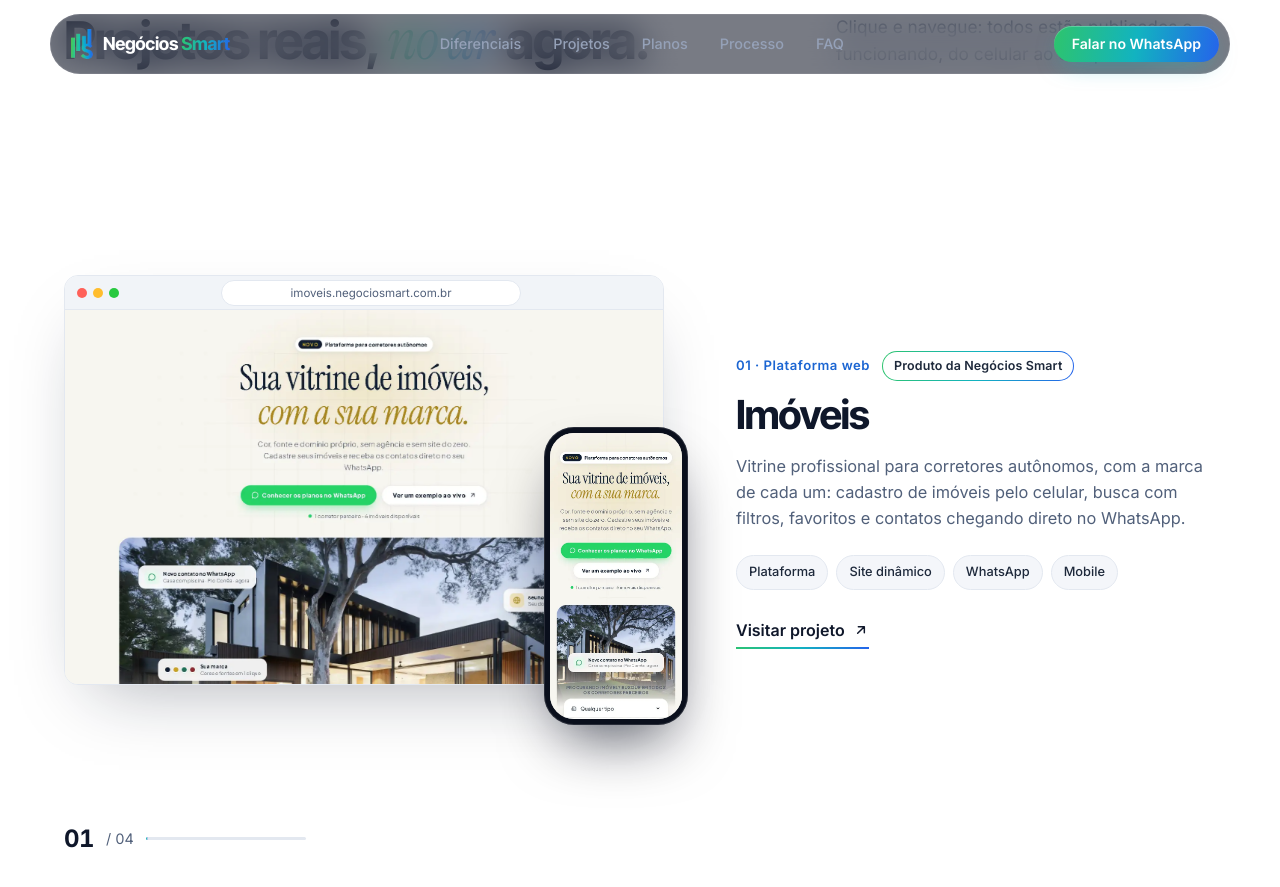
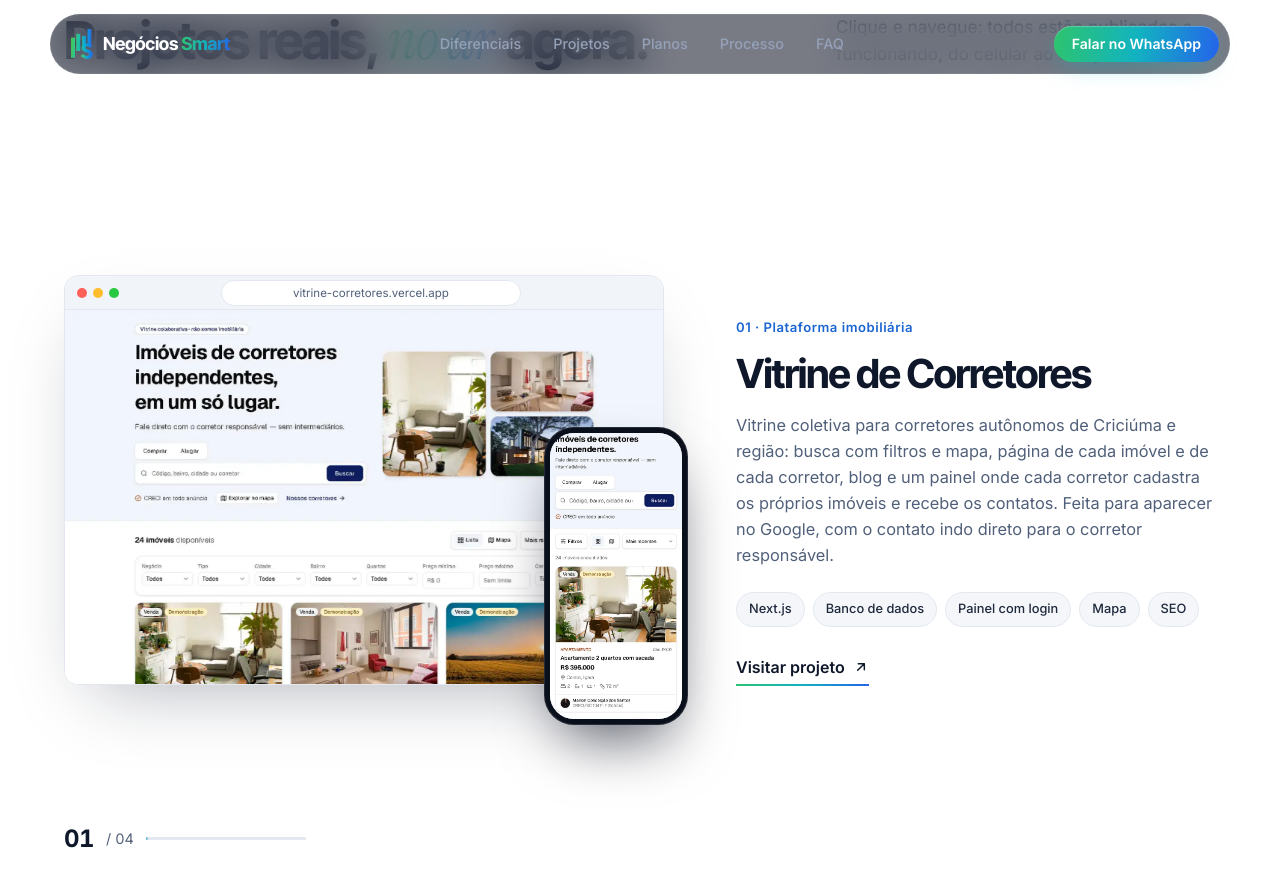
Before and after one commit to gabrielmilano/Sitesnegociosmart, a Jekyll site: the page built from index.html, in a window 1280 px wide and 900 px high, scrolled down 2835 px. Shown: the top 887 px of the window. Built offline with Jekyll 4.4.1, drawn with Linux system fonts in a browser that asks for light colours; nearby versions of some CDN libraries; some of the changed text lies outside the part shown.

Commit message:
Portfólio e topo: Vitrine de Corretores no lugar do Imóveis
Projeto 01 passa a ser a Vitrine de Corretores (plataforma imobiliária com
filtros, mapa, páginas de imóvel e corretor, blog e painel). O topo do site
também mostra a Vitrine. Imóveis segue no rodapé, em Produtos.

Co-Authored-By: Claude Opus 5.5 <noreply@anthropic.com>

```diff
--- a/index.html
+++ b/index.html
@@ -2,7 +2,7 @@
 layout: base
 title: "Criação de Sites em Criciúma | Sites que Vendem | Negócios Smart"
 description: "Criação de sites, landing pages e Google Meu Negócio em Criciúma e região. Atendimento presencial e site pronto para aparecer no Google e receber clientes no WhatsApp."
-preload_image: /assets/cases/imoveis.webp
+preload_image: /assets/cases/vitrine.webp
 schemas: [empresa]
 sitemap: true
 last_modified_at: 2026-10-05
@@ -50,12 +50,12 @@ last_modified_at: 2026-10-05
                 </div>
 
                 <div class="hero__visual">
-                    <div class="browser browser--dark hero__browser" data-rolagem="/assets/cases/rolagem/imoveis-desktop.webp">
+                    <div class="browser browser--dark hero__browser" data-rolagem="/assets/cases/rolagem/vitrine-desktop.webp">
                         <div class="browser__bar" aria-hidden="true">
                             <i></i><i></i><i></i>
-                            <span class="browser__url">imoveis.negociosmart.com.br</span>
+                            <span class="browser__url">vitrine-corretores.vercel.app</span>
                         </div>
-                        <img src="assets/cases/imoveis.webp" srcset="/assets/cases/imoveis-800.webp 800w, /assets/cases/imoveis.webp 1600w" sizes="(max-width: 1080px) calc(100vw - 48px), 660px" width="1600" height="1000" alt="Plataforma Imóveis, produto da Negócios Smart, aberta no computador" fetchpriority="high">
+                        <img src="assets/cases/vitrine.webp" srcset="/assets/cases/vitrine-800.webp 800w, /assets/cases/vitrine.webp 1600w" sizes="(max-width: 1080px) calc(100vw - 48px), 660px" width="1600" height="1000" alt="Vitrine de Corretores aberta no computador" fetchpriority="high">
                     </div>
                     <div class="phone hero__phone" data-rolagem="/assets/cases/rolagem/financeiro-celular.webp">
                         <img src="assets/cases/financeiro-mobile.webp" srcset="/assets/cases/financeiro-mobile-260.webp 260w, /assets/cases/financeiro-mobile.webp 520w" sizes="(max-width: 600px) 32vw, 180px" width="520" height="1125" alt="Aplicativo Financeiro aberto no celular">
@@ -191,24 +191,21 @@ last_modified_at: 2026-10-05
                 <div class="cases">
                     <div class="cases__progresso" aria-hidden="true"><b class="cases__num">01</b><span>/ 04</span><i class="cases__barra"><i></i></i></div>
                     <article class="case" data-reveal>
-                        <a class="case__media" data-desk="/assets/cases/rolagem/imoveis-desktop.webp" data-cel="/assets/cases/rolagem/imoveis-celular.webp" href="https://imoveis.negociosmart.com.br/" target="_blank" rel="noopener" aria-label="Abrir o site Imóveis">
+                        <a class="case__media" data-desk="/assets/cases/rolagem/vitrine-desktop.webp" data-cel="/assets/cases/rolagem/vitrine-celular.webp" href="https://vitrine-corretores.vercel.app/" target="_blank" rel="noopener" aria-label="Abrir a Vitrine de Corretores">
                             <div class="browser">
-                                <div class="browser__bar" aria-hidden="true"><i></i><i></i><i></i><span class="browser__url">imoveis.negociosmart.com.br</span></div>
-                                <img src="assets/cases/imoveis.webp" srcset="/assets/cases/imoveis-800.webp 800w, /assets/cases/imoveis.webp 1600w" sizes="(max-width: 1080px) calc(100vw - 48px), 660px" width="1600" height="1000" alt="Página inicial da plataforma Imóveis" loading="lazy" decoding="async">
+                                <div class="browser__bar" aria-hidden="true"><i></i><i></i><i></i><span class="browser__url">vitrine-corretores.vercel.app</span></div>
+                                <img src="assets/cases/vitrine.webp" srcset="/assets/cases/vitrine-800.webp 800w, /assets/cases/vitrine.webp 1600w" sizes="(max-width: 1080px) calc(100vw - 48px), 660px" width="1600" height="1000" alt="Página inicial da Vitrine de Corretores, com busca e filtros de imóveis" loading="lazy" decoding="async">
                             </div>
                             <div class="phone case__phone">
-                                <img src="assets/cases/imoveis-mobile.webp" srcset="/assets/cases/imoveis-mobile-260.webp 260w, /assets/cases/imoveis-mobile.webp 520w" sizes="(max-width: 600px) 32vw, 180px" width="520" height="1125" alt="Plataforma Imóveis aberta no celular" loading="lazy" decoding="async">
+                                <img src="assets/cases/vitrine-mobile.webp" srcset="/assets/cases/vitrine-mobile-260.webp 260w, /assets/cases/vitrine-mobile.webp 520w" sizes="(max-width: 600px) 32vw, 180px" width="520" height="1125" alt="Vitrine de Corretores aberta no celular" loading="lazy" decoding="async">
                             </div>
                         </a>
                         <div class="case__info">
-                            <div class="case__meta">
-                                <span class="case__kicker">01 · Plataforma web</span>
-                                <span class="case__badge">Produto da Negócios Smart</span>
-                            </div>
-                            <h3 class="case__title">Imóveis</h3>
-                            <p>Vitrine profissional para corretores autônomos, com a marca de cada um: cadastro de imóveis pelo celular, busca com filtros, favoritos e contatos chegando direto no WhatsApp.</p>
-                            <ul class="case__tags"><li>Plataforma</li><li>Site dinâmico</li><li>WhatsApp</li><li>Mobile</li></ul>
-                            <a class="link-arrow" href="https://imoveis.negociosmart.com.br/" target="_blank" rel="noopener">Visitar projeto <svg class="icon icon--sm" viewBox="0 0 24 24" aria-hidden="true"><use href="#i-arrow-up-right"/></svg></a>
+                            <span class="case__kicker">01 · Plataforma imobiliária</span>
+                            <h3 class="case__title">Vitrine de Corretores</h3>
+                            <p>Vitrine coletiva para corretores autônomos de Criciúma e região: busca com filtros e mapa, página de cada imóvel e de cada corretor, blog e um painel onde cada corretor cadastra os próprios imóveis e recebe os contatos. Feita para aparecer no Google, com o contato indo direto para o corretor responsável.</p>
+                            <ul class="case__tags"><li>Next.js</li><li>Banco de dados</li><li>Painel com login</li><li>Mapa</li><li>SEO</li></ul>
+                            <a class="link-arrow" href="https://vitrine-corretores.vercel.app/" target="_blank" rel="noopener">Visitar projeto <svg class="icon icon--sm" viewBox="0 0 24 24" aria-hidden="true"><use href="#i-arrow-up-right"/></svg></a>
                         </div>
                     </article>
 
```
Also changed, not shown: assets/cases/rolagem/imoveis-celular.webp (deleted), assets/cases/rolagem/imoveis-desktop.webp (deleted), assets/cases/rolagem/vitrine-celular.webp (added), assets/cases/rolagem/vitrine-desktop.webp (added), assets/cases/vitrine-800.webp (added), assets/cases/vitrine-mobile-260.webp (added), assets/cases/vitrine-mobile.webp (added), assets/cases/vitrine.webp (added).
